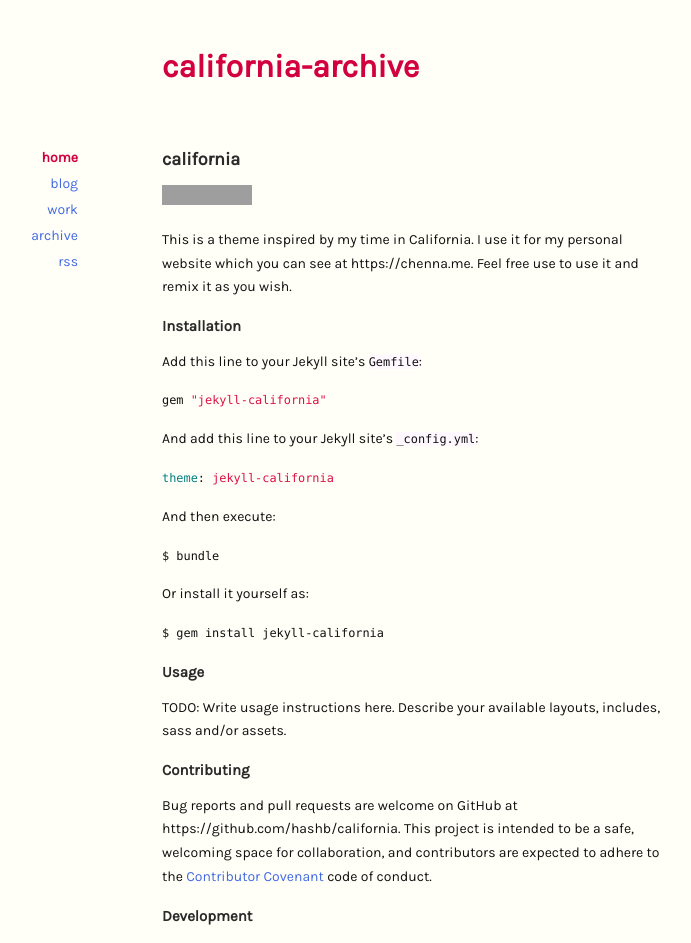
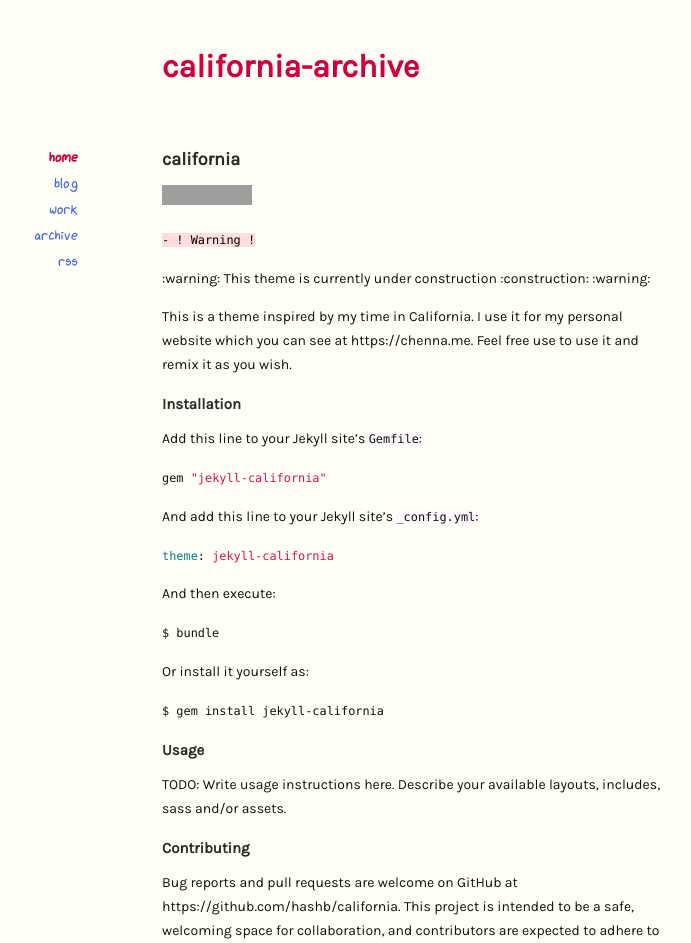
Before and after one commit to hashb/california-archive, a Jekyll site: the page built from README.md, in a window 1280 px wide. Shown: the top 943 px of the page, without its empty margins (228-919 px from the left). Built offline with Jekyll 4.4.1, drawn with Linux system fonts in a browser that asks for light colours; our own code applies the rules of GitHub Pages for plain Markdown files; grey boxes are pictures that could not be loaded.

Commit message:
added xkcd script and also a warning message

````diff
--- a/README.md
+++ b/README.md
@@ -1,6 +1,11 @@
 # california
 
 [![Gem Version](https://badge.fury.io/rb/jekyll-california.svg)](https://badge.fury.io/rb/jekyll-california)
+
+```diff
+- ! Warning !
+```
+:warning: This theme is currently under construction :construction: :warning:
 
 This is a theme inspired by my time in California. I use it for my personal
 website which you can see at https://chenna.me. Feel free use to use it and
--- a/_sass/_main.scss
+++ b/_sass/_main.scss
@@ -13,9 +13,9 @@
 body {
   line-height: 1;
 }
-ol, ul {
-  list-style: bullet;
-}
+// ol, ul {
+//   list-style: bullet;
+// }
 blockquote, q {
   quotes: none;
 }
@@ -33,6 +33,11 @@
 
 // fonts
 @import url('https://fonts.googleapis.com/css?family=Karla&display=swap');
+
+@font-face {
+    font-family: xkcd-script;
+    src: url('/assets/font/xkcd-script.woff') format('woff');
+}
 
 /*** Basics ***/
 body {
@@ -171,7 +176,7 @@
 
 #sidebar a {
   border: none;
-  font-family: 'Karla', sans-serif;
+  font-family: 'xkcd-script', 'Karla', sans-serif;
   font-size: 1em;
   padding: 2px 4px;
 }
````
Also changed, not shown: assets/font/xkcd-script.woff (added).
